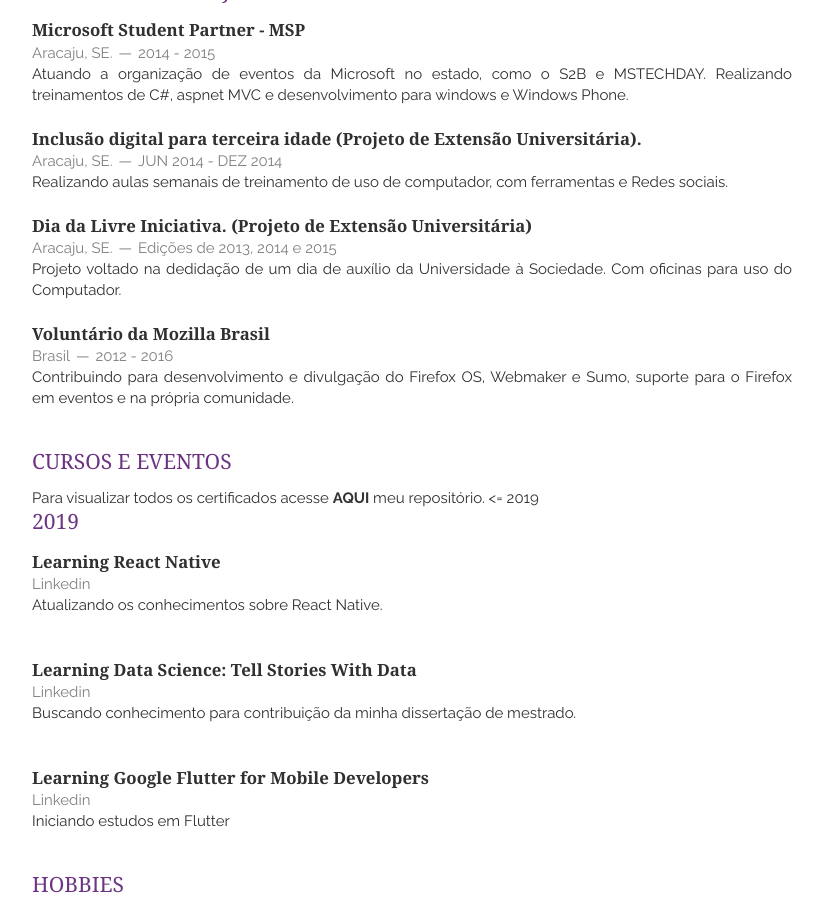
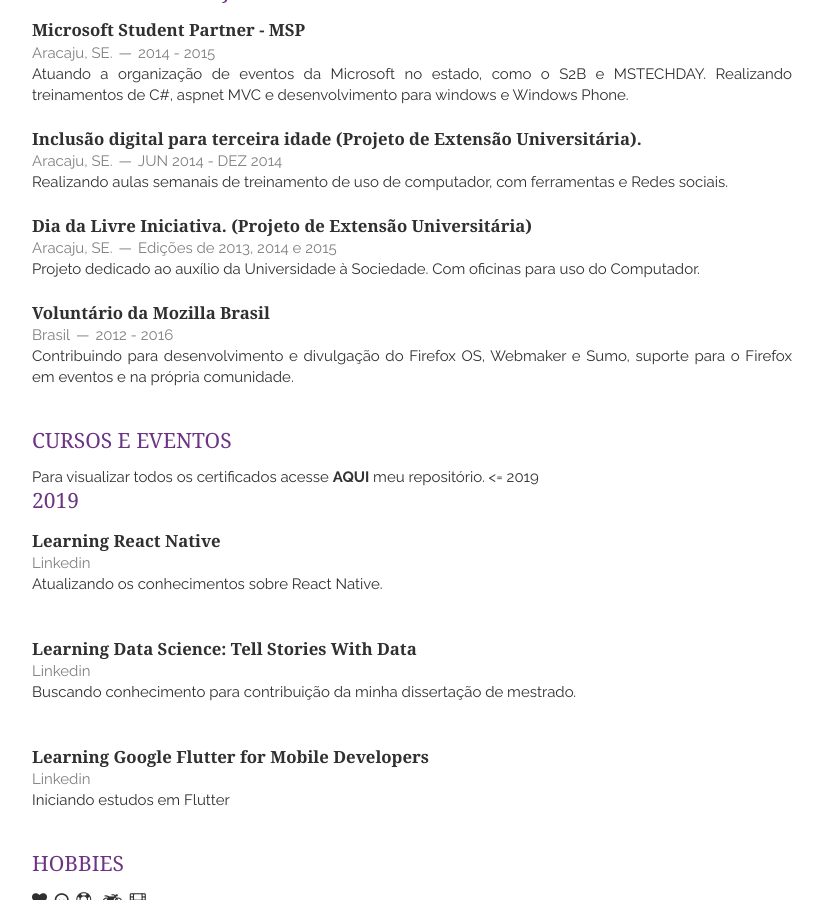
Before and after one commit to RafasTavares/resume-cv, a Jekyll site: the page built from index.html, in a window 1280 px wide and 900 px high, scrolled down 1865 px. Shown: the whole window, without its empty margins (416-1239 px from the left). Built offline with Jekyll 4.4.1, drawn with Linux system fonts in a browser that asks for light colours; nearby versions of some CDN libraries; the list of posts is cut into pages by our own code.

Commit message:
Update initiatives.html

```diff
--- a/_includes/initiatives.html
+++ b/_includes/initiatives.html
@@ -31,7 +31,7 @@
                 </span>
             </header>
             <p>
-                Projeto voltado na dedidação de um dia de auxílio da Universidade à Sociedade. Com oficinas para uso do Computador.
+                Projeto dedicado ao auxílio da Universidade à Sociedade. Com oficinas para uso do Computador.
             </p>
         </article>
     <article>
```
